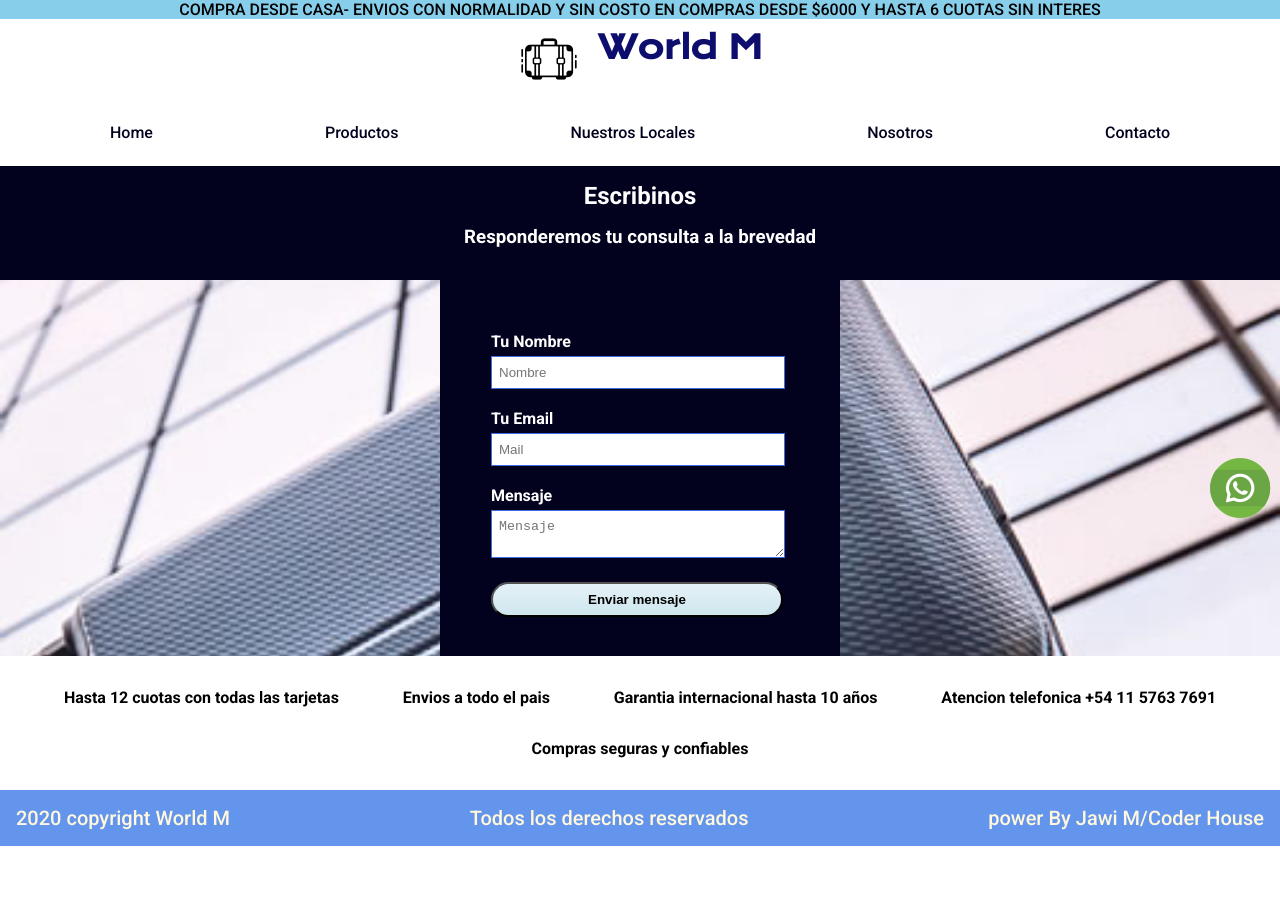
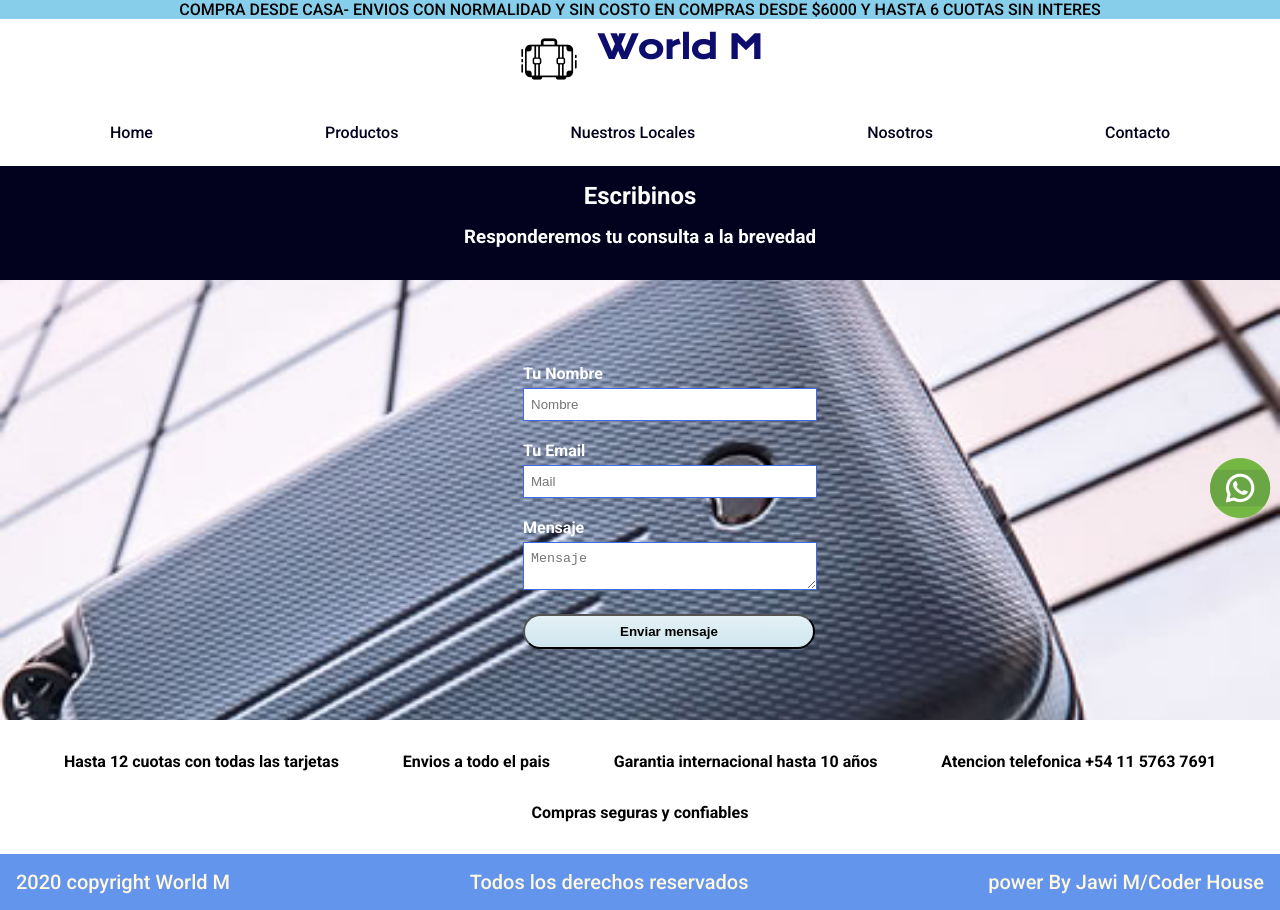
Before and after one commit to jawiMalieni/ProyectoCoderHouse1, a plain HTML site: page contacto.html in a window 1280 px wide. Before the commit the page ends 846 px from the top, so only its background shows below. Drawn offline with nearby package versions, Linux system fonts and the light colour scheme.

Commit message:
modifique problemas de diseño en el formulario de contacto

```diff
--- a/sass/_contacto.scss
+++ b/sass/_contacto.scss
@@ -1,9 +1,8 @@
 .fondoImagen {
-    background-image        : url(/imagenes/50-new_envol_marzo_2020.jpg);
-    background-repeat       : no-repeat;
-    /* background-attachment: fixed;*/
-    background-size         : cover;
-    height                  : 100%;
+    background-image : url(/imagenes/50-new_envol_marzo_2020.jpg);
+    background-repeat: no-repeat;
+    background-size  : cover;
+    height           : 100%;
 
 
 
@@ -12,9 +11,9 @@
 
     .tituloContacto {
 
-        padding   : 1rem;
-        text-align: center;
-        color     : white;
+        padding         : 1rem;
+        text-align      : center;
+        color           : white;
         background-color: rgb(2, 2, 31);
 
 
@@ -25,9 +24,9 @@
 
     .formulario1 {
         width           : 400px;
-        margin: auto;
-        background-color: rgb(2, 2, 31);
-        padding         : 1rem;
+        margin          : auto;
+
+        padding         : 3rem;
 
 
 
@@ -44,7 +43,7 @@
             .contacto__item1 {
                 display    : block;
                 font-weight: bold;
-                padding: 0rem;
+                padding    : 0rem;
 
 
             }
@@ -73,7 +72,7 @@
                     &:hover {
                         background: #edfcff;
                         background: -moz-linear-gradient(top, #edfcff 0%, red 100%);
-                        background: -webkit-linear-gradient(top,red 0%, #cfe6ef 100%);
+                        background: -webkit-linear-gradient(top, red 0%, #cfe6ef 100%);
                     }
 
                     &:active {
--- a/sass/_nav.scss
+++ b/sass/_nav.scss
@@ -1,6 +1,6 @@
 .navInfo {
     background-color: skyblue;
-    color           : black;
+    color           :black;
     text-align      : center;
 
 }
```
Also changed, not shown: css/main.css.
